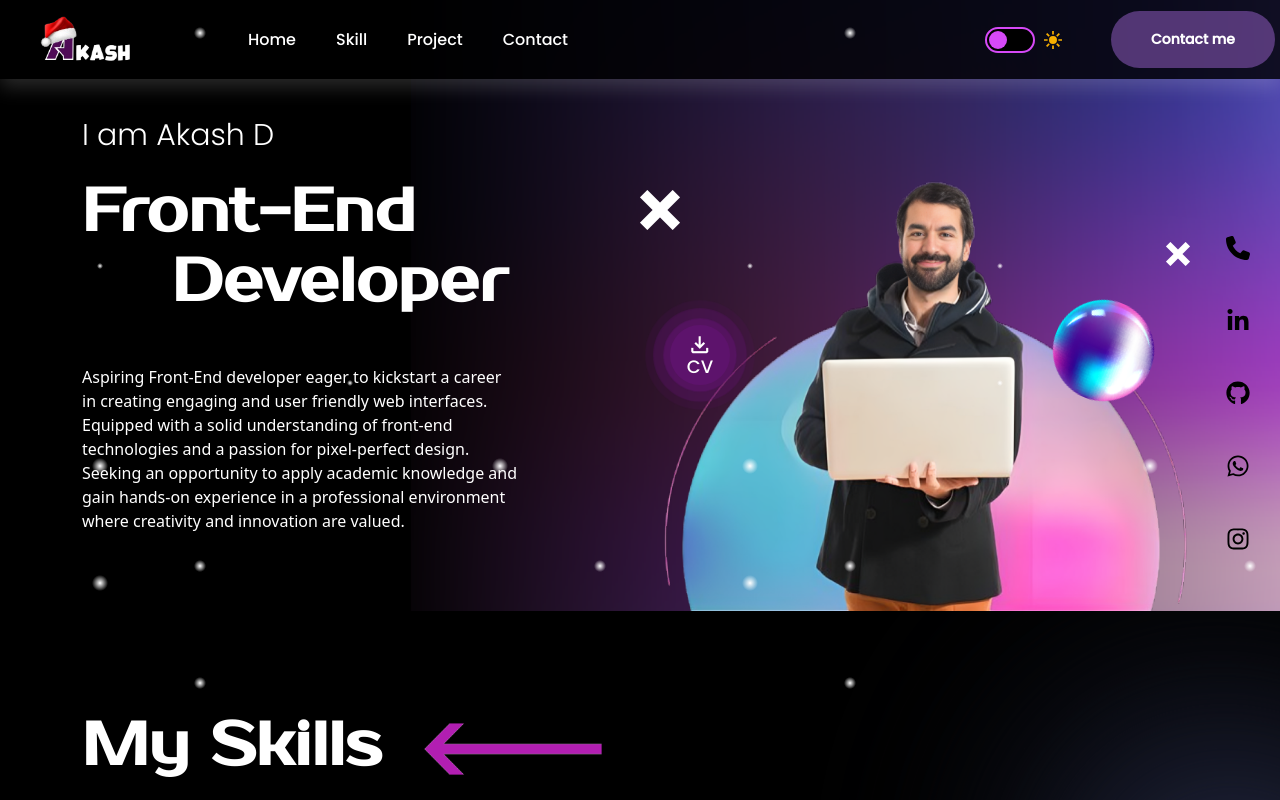
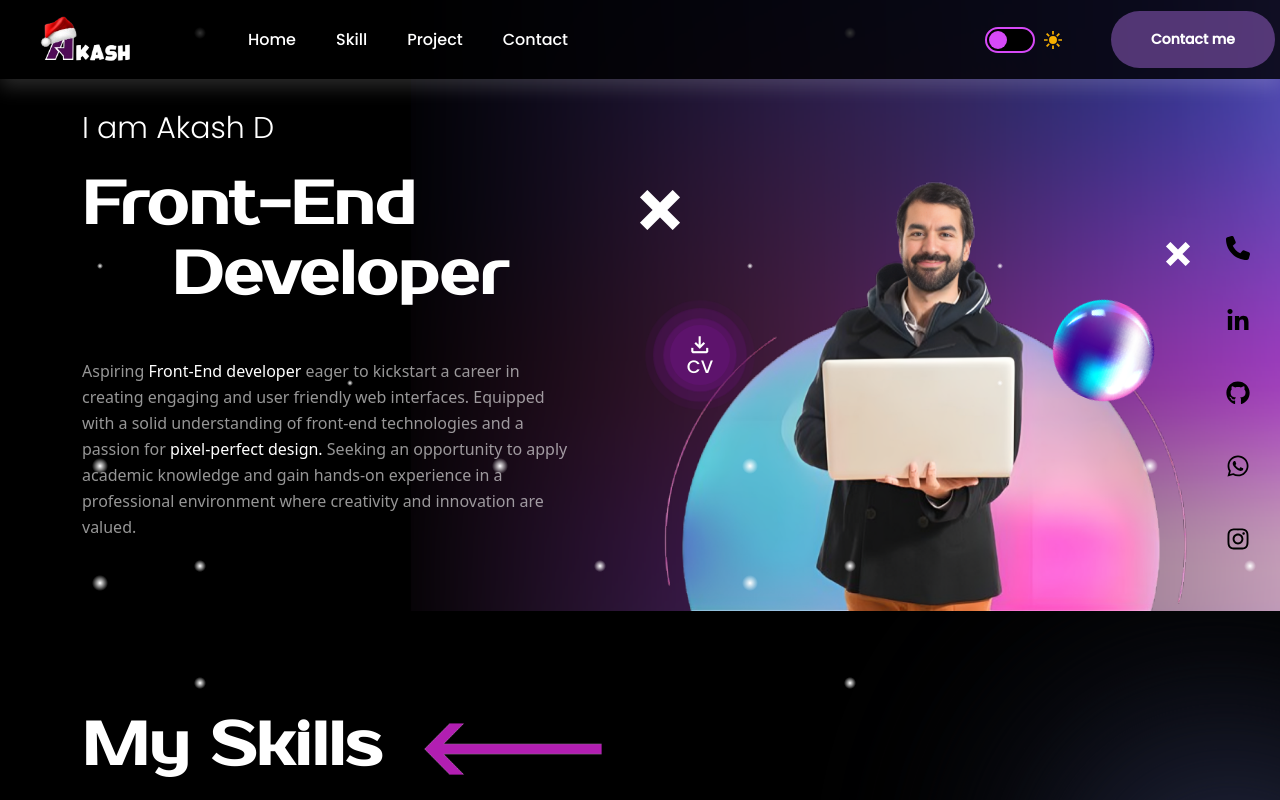
Before and after one commit to Akash-D-2003/portfolio-project, a React (Vite) app: page / in a window 1280 px wide. Shown: the top 800 px of the page. Built offline with nearby package versions, Linux system fonts and the light colour scheme.

Commit message:
snow add

```diff
--- a/src/Components/Header.jsx
+++ b/src/Components/Header.jsx
@@ -12,7 +12,6 @@ function Header() {
   function handleDarkTheme() {
     document.querySelector("body").classList.toggle("darktheme");
     document.querySelector(".home-section").classList.toggle("light-theme");
-    header.classList.toggle("theme-header");
   }
 
   useEffect(() => {
--- a/src/Components/Home.jsx
+++ b/src/Components/Home.jsx
@@ -17,11 +17,11 @@ function Home() {
                 Front-End <span>Developer</span>
               </h3>
               <p className="mt-5">
-                Aspiring Front-End developer eager to kickstart a career in creating engaging and
-                user friendly web interfaces. Equipped with a solid understanding of front-end
-                technologies and a passion for pixel-perfect design. Seeking an opportunity to apply
-                academic knowledge and gain hands-on experience in a professional environment where
-                creativity and innovation are valued.
+                Aspiring <span> Front-End developer</span> eager to kickstart a career in creating
+                engaging and user friendly web interfaces. Equipped with a solid understanding of
+                front-end technologies and a passion for <span> pixel-perfect design. </span>
+                Seeking an opportunity to apply academic knowledge and gain hands-on experience in a
+                professional environment where creativity and innovation are valued.
               </p>
             </div>
             <div className="col-lg-6 men-img">
--- a/src/sass/_contact.scss
+++ b/src/sass/_contact.scss
@@ -1,6 +1,9 @@
 .contact-section {
   position: relative;
   padding-bottom: 50px;
+  color: #fff;
+  background-color: #000;
+
   &::before {
     content: "";
     background-image: url("../src/images/contact-bg-img1.png");
@@ -10,7 +13,7 @@
     background-repeat: no-repeat;
     width: 100%;
     height: 100%;
-    z-index: -1;
+    z-index: 1;
   }
   h2 {
     font-family: "prosto";
@@ -40,17 +43,21 @@
   }
   a {
     color: #8b8686;
+    position: relative;
+    z-index: 1;
   }
   label {
     font-size: 22px;
     font-family: "poppins-medium";
   }
   input {
+    position: relative;
     background-color: #240b24;
     border: none;
     padding: 20px 30px;
     border-radius: 50px;
     color: #fff;
+    z-index: 1;
     &::placeholder {
       color: #fff;
     }
@@ -66,6 +73,8 @@
     padding: 20px 30px;
     resize: none;
     border-radius: 50px;
+    position: relative;
+    z-index: 1;
     &::placeholder {
       color: #fff;
     }
@@ -83,5 +92,7 @@
     font-family: "poppins-regular";
     font-weight: 800;
     padding: 10px 20px;
+    position: relative;
+    z-index: 1;
   }
 }
--- a/src/sass/_header.scss
+++ b/src/sass/_header.scss
@@ -49,6 +49,7 @@ header {
         a {
           font-size: 16px;
           line-height: 26px;
+          color: #fff;
         }
       }
       .close-menu {
@@ -105,6 +106,3 @@ header {
     }
   }
 }
-.theme-header {
-  background-color: #b9a4bbd9;
-}
--- a/src/sass/_home.scss
+++ b/src/sass/_home.scss
@@ -10,18 +10,28 @@
   h2 {
     font-family: "poppins-light";
     font-size: 30px;
+    color: #fff;
   }
   h3 {
     font-family: "prosto";
     font-size: 60px;
     line-height: 70px;
     font-weight: 700;
+    color: #fff;
     span {
       margin-left: 90px;
     }
   }
   p {
-    width: 80%;
+    width: 90%;
+    color: #ffffff96;
+    font-size: 16px;
+    line-height: 26px;
+    font-weight: 400;
+    span {
+      color: #fff;
+      font-weight: 500;
+    }
   }
   .men-img {
     position: relative;
@@ -57,6 +67,7 @@
           z-index: 3;
           font-size: 18px;
           font-weight: 400;
+          color: #fff;
         }
         span {
           width: 60px;
@@ -115,9 +126,6 @@
     }
   }
 }
-.light-theme {
-  background-image: url("../src/images/home-light-bg.png");
-}
 @keyframes snowfall {
   from {
     transform: translateY(0);
@@ -137,14 +145,9 @@
   bottom: 0;
   background: radial-gradient(8px 8px at 100px 50px, #fff, transparent),
     radial-gradient(6px 6px at 200px 150px, #fff, transparent),
-    // radial-gradient(3px 3px at 300px 250px, #fff, transparent),
-    // radial-gradient(4px 4px at 400px 350px, #fff, transparent),
-    // radial-gradient(6px 6px at 500px 100px, #fff, transparent),
-    // radial-gradient(3px 3px at 50px 200px, #fff, transparent),
-    // radial-gradient(4px 4px at 150px 300px, #fff, transparent),
-    // radial-gradient(6px 6px at 250px 400px, #fff, transparent),
     radial-gradient(3px 3px at 350px 500px, #fff, transparent);
-  z-index: 999;
+
+  z-index: 1;
   background-size: 650px 650px;
   animation: snowfall 8s linear infinite;
 }
```
